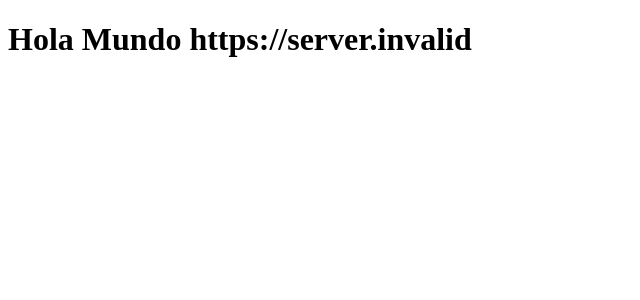
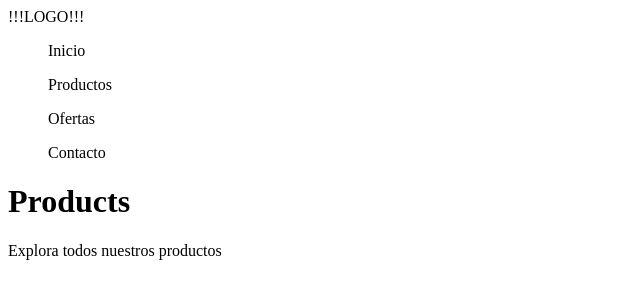
Before and after one commit to fericell2909/tienda-online-front, a React (Vite) app: page /products in a window 1280 px wide. Shown: the top 300 px of the page, without its empty margins (0-640 px from the left). Built offline with nearby package versions, Linux system fonts and the light colour scheme; no server answers.

Commit message:
templat de estructura

```diff
--- a/package.json
+++ b/package.json
@@ -11,7 +11,8 @@
   "dependencies": {
     "prop-types": "^15.8.1",
     "react": "^18.2.0",
-    "react-dom": "^18.2.0"
+    "react-dom": "^18.2.0",
+    "react-router-dom": "^6.6.1"
   },
   "devDependencies": {
     "@types/react": "^18.0.26",
--- a/src/components/App.jsx
+++ /dev/null
@@ -1,11 +0,0 @@
-import { API_URL } from '../constants/env'
-
-function App () {
-  return (
-    <div>
-      <h1>Hola Mundo {API_URL}</h1>
-    </div>
-  )
-}
-
-export default App
--- /dev/null
+++ b/src/components/organisms/MainHeader.jsx
@@ -0,0 +1,17 @@
+import React from 'react'
+
+const MainHeader = () => {
+  return (
+    <div>
+        <div>!!!LOGO!!!</div>
+        <nav>
+            <ul>Inicio</ul>
+            <ul>Productos</ul>
+            <ul>Ofertas</ul>
+            <ul>Contacto</ul>
+        </nav>
+    </div>
+  )
+}
+
+export default MainHeader
--- /dev/null
+++ b/src/components/pages/Error404.jsx
@@ -0,0 +1,9 @@
+import React from 'react'
+
+const Error404 = () => {
+  return (
+    <div>La página NO existe</div>
+  )
+}
+
+export default Error404
--- /dev/null
+++ b/src/components/pages/Home.jsx
@@ -0,0 +1,14 @@
+import { API_URL } from '../../constants/env'
+
+function Home () {
+  return (
+   <>
+    <div>
+      <h1>Hola Mundo {API_URL}</h1>
+    </div>
+   </>
+
+  )
+}
+
+export default Home
--- /dev/null
+++ b/src/components/pages/Products.jsx
@@ -0,0 +1,10 @@
+const Products = () => {
+  return (
+    <div>
+        <h1>Products</h1>
+        <p>Explora todos nuestros productos</p>
+    </div>
+  )
+}
+
+export default Products
--- /dev/null
+++ b/src/components/templates/App.jsx
@@ -0,0 +1,14 @@
+import React from 'react'
+import { Outlet } from 'react-router-dom'
+import MainHeader from '../organisms/MainHeader'
+
+const App = () => {
+  return (
+    <div>
+        <MainHeader />
+        <Outlet />
+    </div>
+  )
+}
+
+export default App
--- a/src/main.jsx
+++ b/src/main.jsx
@@ -1,9 +1,8 @@
-import React from 'react';
-import ReactDOM from 'react-dom/client';
-import App from './components/App';
+import ReactDOM from 'react-dom/client'
+import { RouterProvider } from 'react-router-dom'
+import router from './router/Router'
 
 ReactDOM.createRoot(document.getElementById('root')).render(
-  <React.StrictMode>
-    <App />
-  </React.StrictMode>
-);
+
+  <RouterProvider router={router} />
+)
--- /dev/null
+++ b/src/router/Router.jsx
@@ -0,0 +1,25 @@
+import { createBrowserRouter } from 'react-router-dom'
+import Error404 from '../components/pages/Error404'
+import Home from '../components/pages/Home'
+import Products from '../components/pages/Products'
+import App from '../components/templates/App'
+
+const router = createBrowserRouter([
+  {
+    path: '',
+    element: <App />,
+    errorElement: <Error404 />,
+    children: [
+      {
+        index: true,
+        element: <Home />
+      },
+      {
+        path: '/products',
+        element: <Products />
+      }
+    ]
+  }
+])
+
+export default router
```
Also changed, not shown: .eslintrc.json, 1 other file (tests, documents, lock files or other folders).
